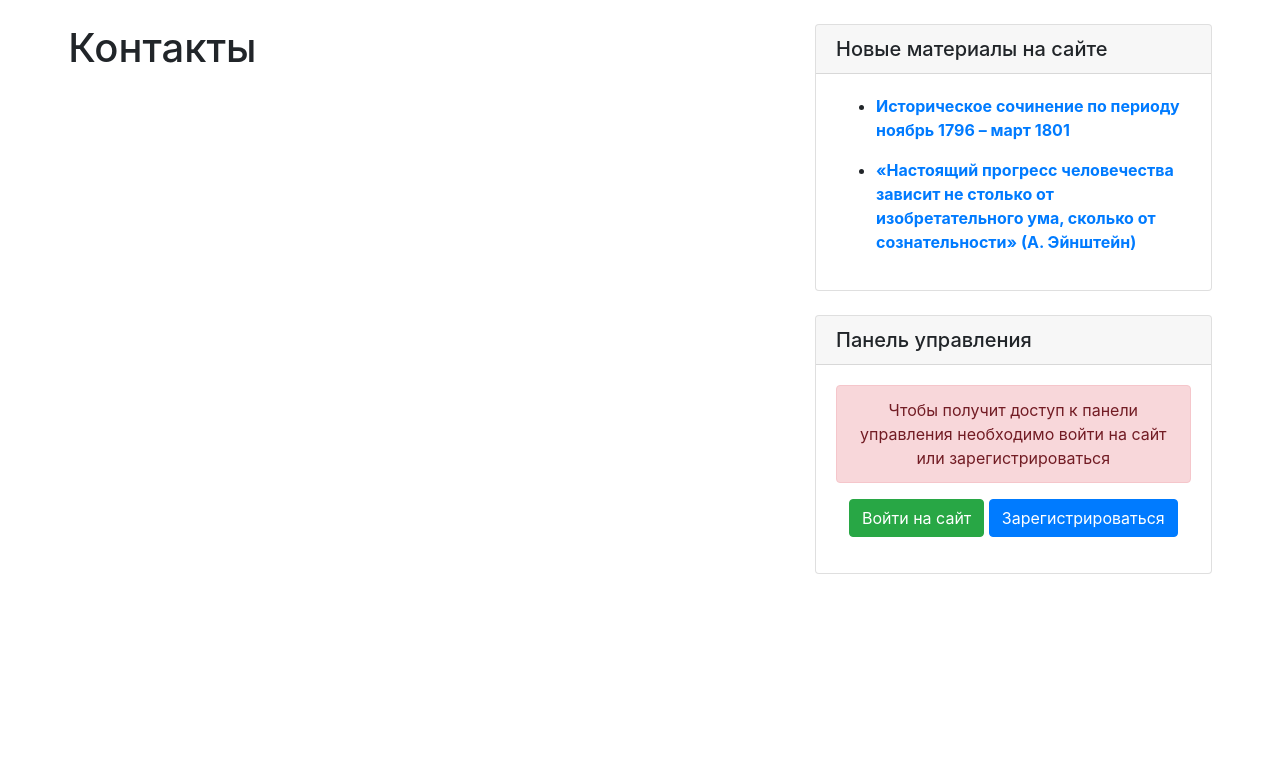
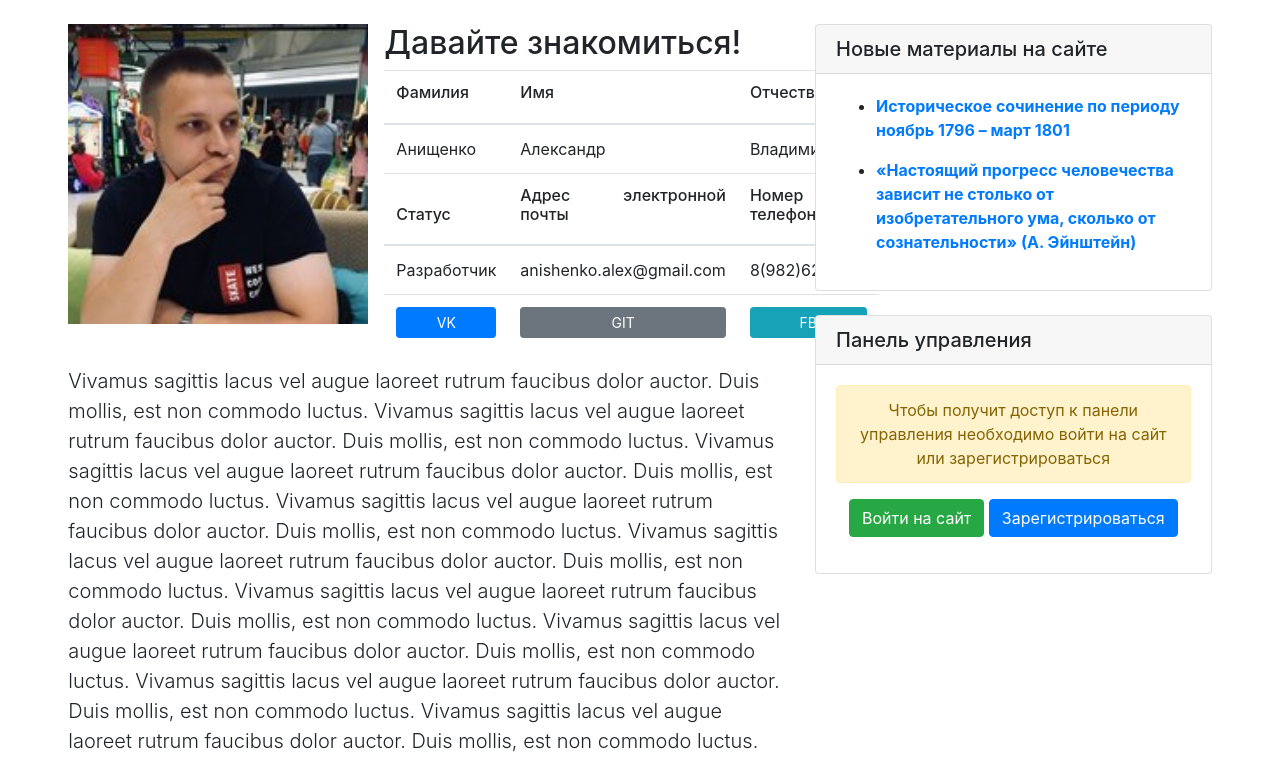
Before and after one commit to justcodeit-git/egecheck, a Flask app: page /contacts in a window 1280 px wide. Shown: the part 56-828 px from the top of the page. Before the commit the page ends 630 px from the top, so only its background shows below. Run offline with Flask 2, Linux system fonts and the light colour scheme; some libraries are stand-ins or nearby versions.

Commit message:
Add requirements and another update

```diff
--- a/routes.py
+++ b/routes.py
@@ -167,7 +167,7 @@
         if not (name or surname or status or email or password or repeat_password):
             flash('Пожалуйста, заполните обязательные для регистрации поля')
         elif password != repeat_password:
-            flash('Пароли не совпадают!')
+            flash('Пароли не совпадают! Попробуйте ввести выбранный пароль ещё раз!')
         else:
             hash_pwd = generate_password_hash(password)
             Users.create(name=name, surname=surname, middle_name=middle_name, status=status, email=email,
--- a/templates/base.html
+++ b/templates/base.html
@@ -98,7 +98,7 @@
   </div>
   {% else %}
   <div class="card-body text-center">
-    <p class="alert alert-danger">Чтобы получит доступ к панели управления необходимо войти на сайт или зарегистрироваться</p>
+    <p class="alert alert-warning">Чтобы получит доступ к панели управления необходимо войти на сайт или зарегистрироваться</p>
     <p><a class="btn btn-success" href="{{url_for('login')}}" role="button">Войти на сайт</a> <a class="btn btn-primary" href="{{url_for('register')}}" role="button">Зарегистрироваться</a></p>
   </div>
   {% endif %}
--- a/templates/contacts.html
+++ b/templates/contacts.html
@@ -3,6 +3,51 @@
 <div class="container-fluid">
   <div class="row align-items-start justify-content-center">
   <div class="col-7">
-<h1>Контакты</h1>
+    <div class="media">
+    <img class="align-self-start mr-3" src="{{ url_for('static', filename='ava.jpg') }}" width="300" height="300" alt="Generic placeholder image">
+    <div class="media-body">
+      <h2 class="mt-0">Давайте знакомиться!</h2>
+      <table class="table table-borderless text-justify">
+          <thead>
+      <tr>
+        <th scope="col"><h6>Фамилия</h6></th>
+        <th scope="col"><h6>Имя</h6></th>
+        <th scope="col"><h6>Отчество</h6></th>
+      </tr>
+      <tr>
+        <td>Анищенко</td>
+        <td>Александр</td>
+        <td>Владимирович</td>
+      </tr>
+      <tr>
+        <th scope="col"><h6>Статус</h6></th>
+        <th scope="col"><h6>Адрес электронной почты</h6></th>
+        <th scope="col"><h6>Номер телефона</h6></th>
+      </tr>
+    </thead>
+    <tbody>
+      <tr>
+        <td>Разработчик</td>
+        <td>anishenko.alex@gmail.com</td>
+        <td>8(982)6212614</td>
+      </tr>
+      <tr class="text-center">
+        <td>
+          <a class="btn btn-primary btn-sm btn-block" href="#" role="button">VK</a>
+        </td>
+        <td>
+          <a class="btn btn-primary btn-sm btn-block btn-secondary" href="#" role="button">GIT</a>
+        </td>
+        <td>
+          <a class="btn btn-primary btn-sm btn-block btn-info" href="#" role="button">FB</a>
+        </td>
+      </tr>
+    </tbody>
+  </table>
   </div>
+</div>
+<p class="lead">
+  Vivamus sagittis lacus vel augue laoreet rutrum faucibus dolor auctor. Duis mollis, est non commodo luctus. Vivamus sagittis lacus vel augue laoreet rutrum faucibus dolor auctor. Duis mollis, est non commodo luctus. Vivamus sagittis lacus vel augue laoreet rutrum faucibus dolor auctor. Duis mollis, est non commodo luctus. Vivamus sagittis lacus vel augue laoreet rutrum faucibus dolor auctor. Duis mollis, est non commodo luctus. Vivamus sagittis lacus vel augue laoreet rutrum faucibus dolor auctor. Duis mollis, est non commodo luctus. Vivamus sagittis lacus vel augue laoreet rutrum faucibus dolor auctor. Duis mollis, est non commodo luctus. Vivamus sagittis lacus vel augue laoreet rutrum faucibus dolor auctor. Duis mollis, est non commodo luctus. Vivamus sagittis lacus vel augue laoreet rutrum faucibus dolor auctor. Duis mollis, est non commodo luctus. Vivamus sagittis lacus vel augue laoreet rutrum faucibus dolor auctor. Duis mollis, est non commodo luctus.
+</p>
+</div>
 {% endblock %}
```
Also changed, not shown: requirements.txt (added, +82 -0 lines), templates/login.html (+7 -0 lines), templates/register.html (+50 -2 lines), expectorates.db, static/ava.jpg (added).
